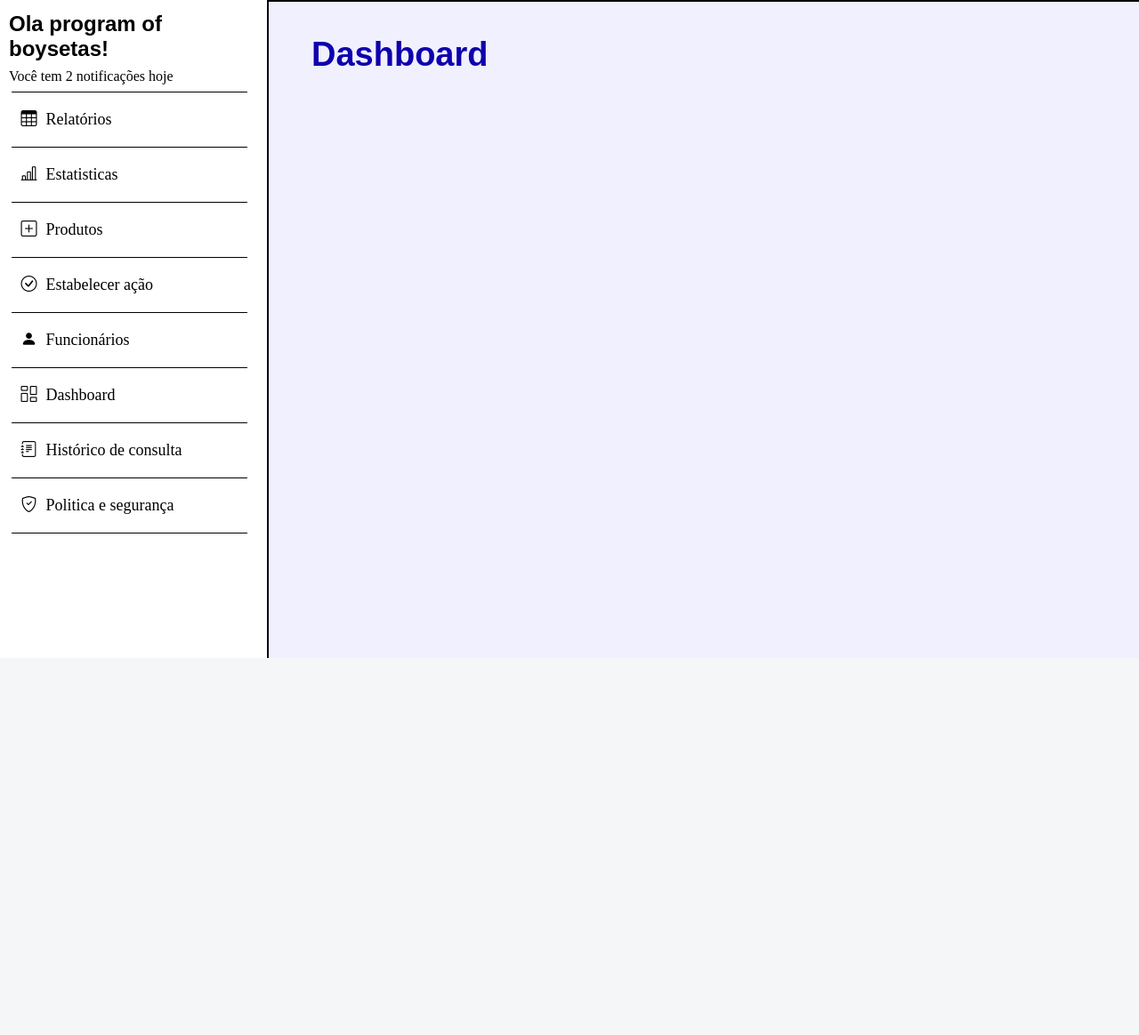
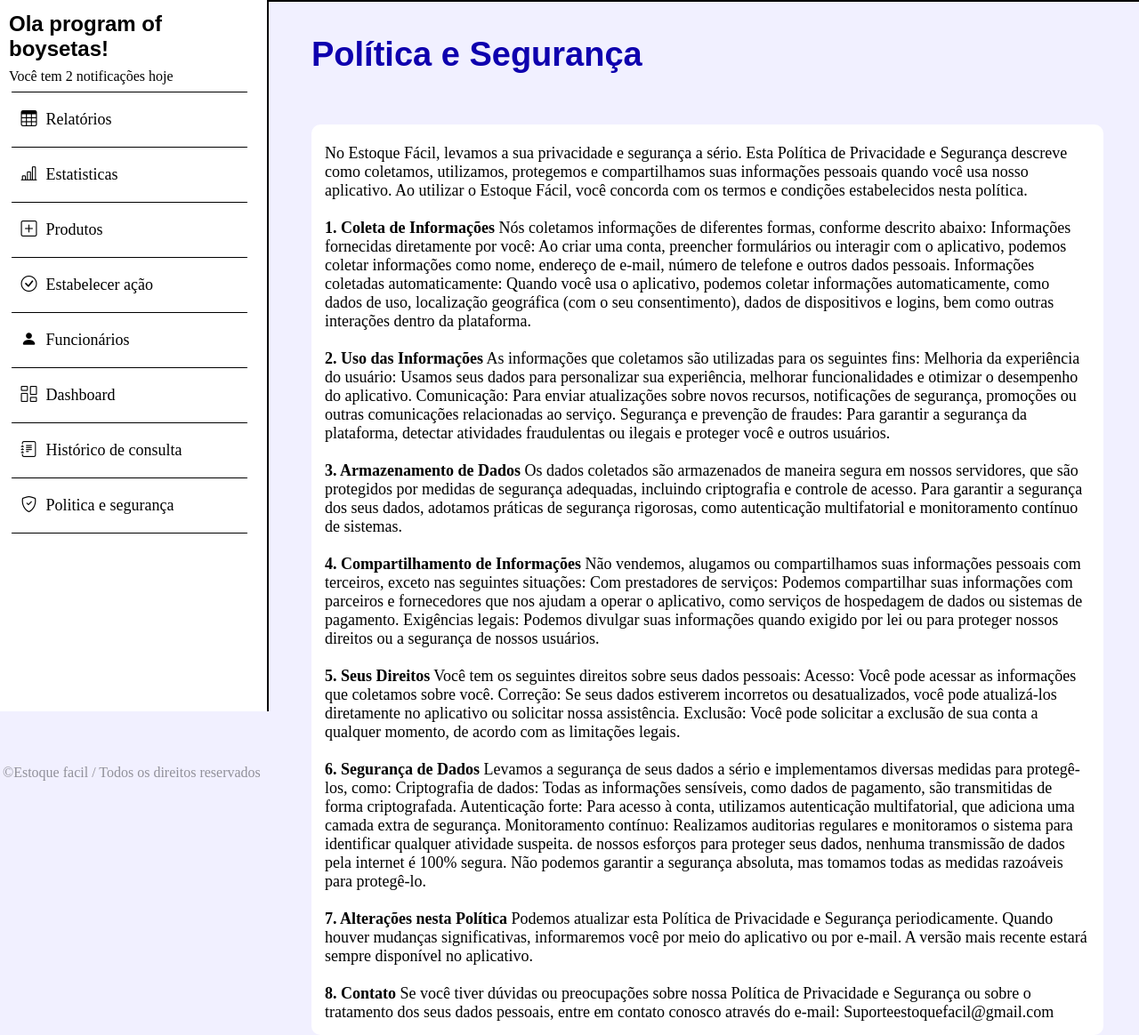
Before and after one commit to vitor742/FrontEF, a Django app: page /politica/ in a window 1280 px wide. Shown: the part 60-1224 px from the top of the page at 89% size. Before the commit the page ends 800 px from the top, so only its background shows below. Run offline with Django 5.2, Linux system fonts and the light colour scheme.

Commit message:
Criei a página de política e segurança.

```diff
--- a/estoque_facil/static/css/style_politica.css
+++ b/estoque_facil/static/css/style_politica.css
@@ -134,3 +134,16 @@
     margin-left: 350px;
     margin-top: 40px;
 }
+
+.Politica  {
+    margin-left: 350px;
+    align-content: left;
+    justify-content: left;
+    background-color:white;
+    border-radius: 10px;
+    margin-right: 40px;
+    padding: 15px;
+    text-align: left;
+    font-size: 18px;
+    padding-top: 1px;
+}
--- a/estoque_facil/templates/politica/politica.html
+++ b/estoque_facil/templates/politica/politica.html
@@ -88,6 +88,7 @@
                     <span class="icon"><i class="bi bi-columns-gap"></i></span>
                     <span class="txt-link">Dashboard</span>
                 </a>
+
             </li>
             <li class="LinhasM">
                 <div></div>
@@ -118,7 +119,53 @@
 
     </nav>
     <div class="DashboardT">
-        <b>Dashboard</b>
+        <b>Política e Segurança</b>
     </div>
+    <div class="Politica">
+
+        <br>No Estoque Fácil, levamos a sua privacidade e segurança a sério. Esta Política de Privacidade e Segurança descreve como coletamos, utilizamos, protegemos e compartilhamos suas informações pessoais quando você usa nosso aplicativo. Ao utilizar o Estoque Fácil, você concorda com os termos e condições estabelecidos nesta política.</br>
+      <br>  <b>1. Coleta de Informações </b>
+Nós coletamos informações de diferentes formas, conforme descrito abaixo:
+Informações fornecidas diretamente por você: Ao criar uma conta, preencher formulários ou interagir com o aplicativo, podemos coletar informações como nome, endereço de e-mail, número de telefone e outros dados pessoais.
+Informações coletadas automaticamente: Quando você usa o aplicativo, podemos coletar informações automaticamente, como dados de uso, localização geográfica (com o seu consentimento), dados de dispositivos e logins, bem como outras interações dentro da plataforma.
+</br>
+<br><b> 2. Uso das Informações</b>
+As informações que coletamos são utilizadas para os seguintes fins:
+Melhoria da experiência do usuário: Usamos seus dados para personalizar sua experiência, melhorar funcionalidades e otimizar o desempenho do aplicativo.
+Comunicação: Para enviar atualizações sobre novos recursos, notificações de segurança, promoções ou outras comunicações relacionadas ao serviço.
+Segurança e prevenção de fraudes: Para garantir a segurança da plataforma, detectar atividades fraudulentas ou ilegais e proteger você e outros usuários.
+</br>
+<br><b>3. Armazenamento de Dados</b>
+Os dados coletados são armazenados de maneira segura em nossos servidores, que são protegidos por medidas de segurança adequadas, incluindo criptografia e controle de acesso. Para garantir a segurança dos seus dados, adotamos práticas de segurança rigorosas, como autenticação multifatorial e monitoramento contínuo de sistemas.
+</br>
+<br> <b>4. Compartilhamento de Informações</b>
+Não vendemos, alugamos ou compartilhamos suas informações pessoais com terceiros, exceto nas seguintes situações:
+Com prestadores de serviços: Podemos compartilhar suas informações com parceiros e fornecedores que nos ajudam a operar o aplicativo, como serviços de hospedagem de dados ou sistemas de pagamento.
+Exigências legais: Podemos divulgar suas informações quando exigido por lei ou para proteger nossos direitos ou a segurança de nossos usuários.
+</br>
+<br><b>5. Seus Direitos</b>
+Você tem os seguintes direitos sobre seus dados pessoais:
+Acesso: Você pode acessar as informações que coletamos sobre você.
+Correção: Se seus dados estiverem incorretos ou desatualizados, você pode atualizá-los diretamente no aplicativo ou solicitar nossa assistência.
+Exclusão: Você pode solicitar a exclusão de sua conta a qualquer momento, de acordo com as limitações legais.
+</br>
+
+<br><b>6. Segurança de Dados</b>
+Levamos a segurança de seus dados a sério e implementamos diversas medidas para protegê-los, como:
+Criptografia de dados: Todas as informações sensíveis, como dados de pagamento, são transmitidas de forma criptografada.
+Autenticação forte: Para acesso à conta, utilizamos autenticação multifatorial, que adiciona uma camada extra de segurança.
+Monitoramento contínuo: Realizamos auditorias regulares e monitoramos o sistema para identificar qualquer atividade suspeita.
+de nossos esforços para proteger seus dados, nenhuma transmissão de dados pela internet é 100% segura. Não podemos garantir a segurança absoluta, mas tomamos todas as medidas razoáveis para protegê-lo.
+</br>
+
+
+<br><b>7. Alterações nesta Política</b>
+Podemos atualizar esta Política de Privacidade e Segurança periodicamente. Quando houver mudanças significativas, informaremos você por meio do aplicativo ou por e-mail. A versão mais recente estará sempre disponível no aplicativo.
+</br>
+<br><b>8. Contato</b>
+Se você tiver dúvidas ou preocupações sobre nossa Política de Privacidade e Segurança ou sobre o tratamento dos seus dados pessoais, entre em contato conosco através do e-mail: Suporteestoquefacil@gmail.com
+</br>
+    </div>
+
 </body>
 </html>
```
